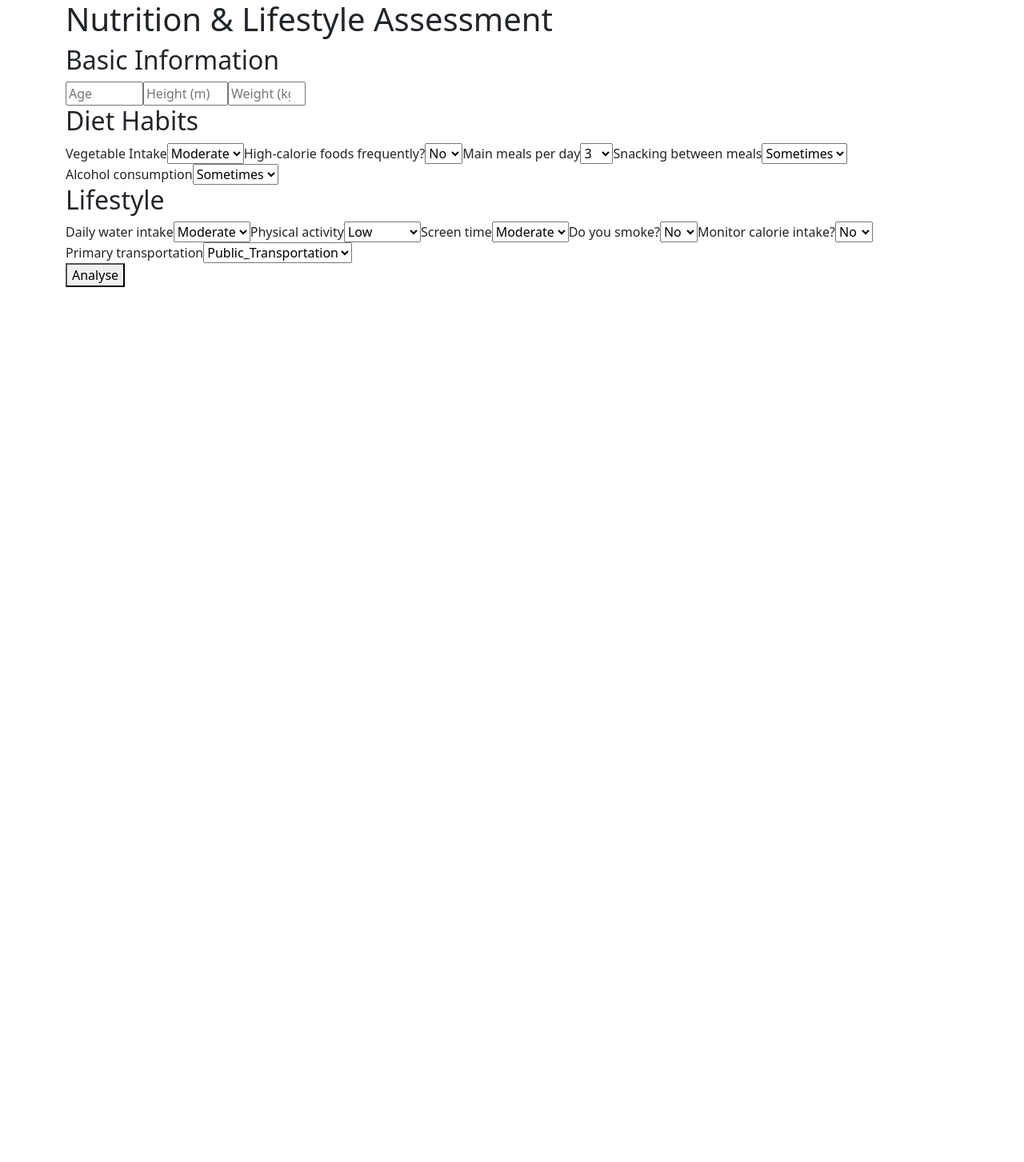
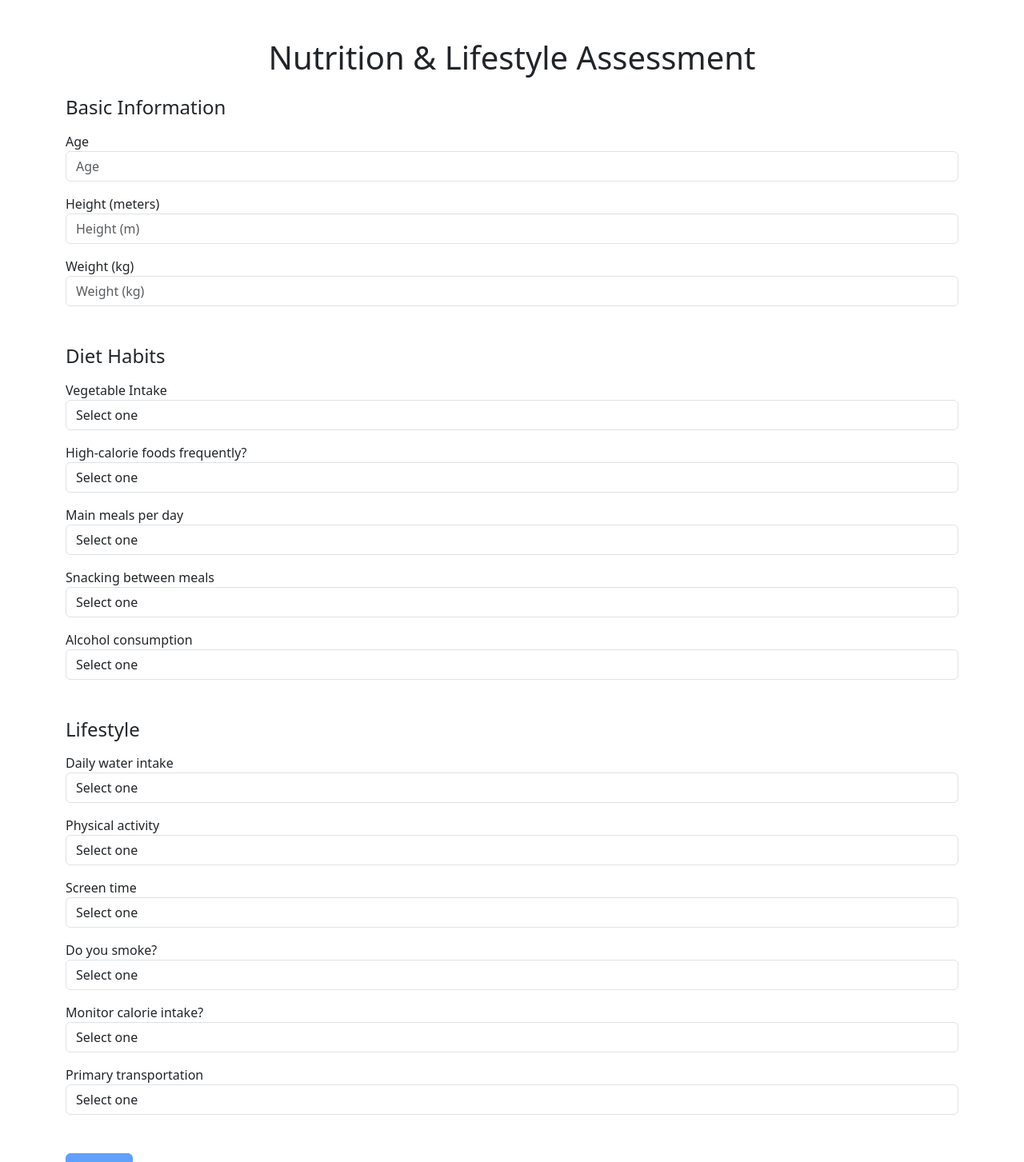
Before and after one commit to rtamb0/ai-based-food-recommendations, a Vue app in the folder frontend/: page / in a window 1280 px wide. Shown: the top 1453 px of the page at 80% size. Before the commit the page ends 800 px from the top, so only its background shows below. Built offline with nearby package versions, Linux system fonts and the light colour scheme.

Commit message:
Improve styling on Onboarding.vue

```diff
--- a/frontend/src/views/Onboarding.vue
+++ b/frontend/src/views/Onboarding.vue
@@ -1,5 +1,5 @@
 <script setup>
-import { reactive } from "vue";
+import { computed, reactive } from "vue";
 import { useRouter } from "vue-router";
 
 const router = useRouter();
@@ -8,146 +8,393 @@ const form = reactive({
   Age: null,
   Height: null,
   Weight: null,
-  FCVC: 2,
-  FAVC: "no",
-  NCP: 3,
-  CAEC: "Sometimes",
-  CH2O: 2,
-  FAF: 1,
-  TUE: 1,
-  SMOKE: "no",
-  CALC: "Sometimes",
-  MTRANS: "Public_Transportation",
-  SCC: "no",
+  FCVC: null,
+  FAVC: "",
+  NCP: null,
+  CAEC: "",
+  CH2O: null,
+  FAF: null,
+  TUE: null,
+  SMOKE: "",
+  CALC: "",
+  SCC: "",
+  MTRANS: "",
 });
 
+const touched = reactive({
+  Age: false,
+  Height: false,
+  Weight: false,
+  FCVC: false,
+  FAVC: false,
+  NCP: false,
+  CAEC: false,
+  CH2O: false,
+  FAF: false,
+  TUE: false,
+  SMOKE: false,
+  CALC: false,
+  SCC: false,
+  MTRANS: false,
+});
+
+const errors = computed(() => {
+  const e = {};
+
+  if (form.Age === null || form.Age < 1 || form.Age > 125) {
+    e.Age = "Age must be between 1 and 125";
+  }
+
+  if (form.Height === null || form.Height < 0.5 || form.Height > 2.8) {
+    e.Height = "Height must be between 0.5 and 2.8 meters";
+  }
+
+  if (form.Weight === null || form.Weight < 2 || form.Weight > 700) {
+    e.Weight = "Weight must be between 2 and 700 kg";
+  }
+
+  if (![1, 2, 3].includes(form.FCVC)) {
+    e.FCVC = "Invalid vegetable intake";
+  }
+
+  if (![1, 2, 3, 4].includes(form.NCP)) {
+    e.NCP = "Invalid meal count";
+  }
+
+  if (form.CH2O === null || form.CH2O < 1 || form.CH2O > 3) {
+    e.CH2O = "Invalid water intake";
+  }
+
+  if (form.FAF === null || form.FAF < 0 || form.FAF > 3) {
+    e.FAF = "Invalid physical activity value";
+  }
+
+  if (form.TUE === null || form.TUE < 0 || form.TUE > 2) {
+    e.TUE = "Invalid screen time value";
+  }
+
+  if (form.FAVC === "") {
+    e.FAVC = "Please select an option for high-calorie food intake";
+  }
+
+  if (form.CAEC === "") {
+    e.CAEC = "Please select an option for snacking between meals";
+  }
+
+  if (form.SMOKE === "") {
+    e.SMOKE = "Please specify if you smoke";
+  }
+
+  if (form.CALC === "") {
+    e.CALC = "Please select an option for alcohol consumption";
+  }
+
+  if (form.SCC === "") {
+    e.SCC = "Please specify if you monitor calorie intake";
+  }
+
+  if (form.MTRANS === "") {
+    e.MTRANS = "Please select your primary means of transportation";
+  }
+
+  return e;
+});
+
+const isValid = computed(() => Object.keys(errors.value).length === 0);
+
+function markTouched(field) {
+  touched[field] = true;
+}
+
 function submit() {
+  if (!isValid.value) return;
+
   localStorage.setItem("userInput", JSON.stringify(form));
   router.push("/result");
 }
 </script>
 
 <template>
-  <div class="container">
-    <h1>Nutrition & Lifestyle Assessment</h1>
+  <div class="container my-5">
+    <h1 class="text-center mb-4">Nutrition & Lifestyle Assessment</h1>
 
-    <!-- BODY -->
-    <section>
-      <h2>Basic Information</h2>
+    <!-- Basic Information Section -->
+    <section class="mb-5">
+      <h2 class="h4 mb-3">Basic Information</h2>
+      <div class="form-group mb-3">
+        <label for="age">Age</label>
         <input
+          class="form-control"
+          id="age"
           v-model.number="form.Age"
+          @blur="markTouched('Age')"
           type="number"
           placeholder="Age"
           min="1"
           max="125"
         />
+        <div v-if="touched.Age && errors.Age" class="text-danger mt-2">
+          {{ errors.Age }}
+        </div>
+      </div>
+
+      <div class="form-group mb-3">
+        <label for="height">Height (meters)</label>
         <input
+          class="form-control"
+          id="height"
           v-model.number="form.Height"
+          @blur="markTouched('Height')"
           type="number"
           min="0.5"
           max="2.8"
           step="0.01"
           placeholder="Height (m)"
         />
+        <div v-if="touched.Height && errors.Height" class="text-danger mt-2">
+          {{ errors.Height }}
+        </div>
+      </div>
+
+      <div class="form-group mb-3">
+        <label for="weight">Weight (kg)</label>
         <input
+          class="form-control"
+          id="weight"
           v-model.number="form.Weight"
+          @blur="markTouched('Weight')"
           min="2"
           max="700"
           type="number"
           placeholder="Weight (kg)"
         />
+        <div v-if="touched.Weight && errors.Weight" class="text-danger mt-2">
+          {{ errors.Weight }}
+        </div>
+      </div>
     </section>
 
-    <!-- DIET -->
-    <section>
-      <h2>Diet Habits</h2>
-
-      <label>Vegetable Intake</label>
-      <select v-model.number="form.FCVC">
+    <!-- Diet Habits Section -->
+    <section class="mb-5">
+      <h2 class="h4 mb-3">Diet Habits</h2>
+      <div class="form-group mb-3">
+        <label for="fcvc">Vegetable Intake</label>
+        <select
+          class="form-control"
+          id="fcvc"
+          v-model.number="form.FCVC"
+          @blur="markTouched('FCVC')"
+        >
+          <option disabled :value="null">Select one</option>
           <option :value="1">Low</option>
           <option :value="2">Moderate</option>
           <option :value="3">High</option>
         </select>
+        <div v-if="touched.FCVC && errors.FCVC" class="text-danger mt-2">
+          {{ errors.FCVC }}
+        </div>
+      </div>
 
-      <label>High-calorie foods frequently?</label>
-      <select v-model="form.FAVC">
+      <div class="form-group mb-3">
+        <label for="favc">High-calorie foods frequently?</label>
+        <select
+          class="form-control"
+          id="favc"
+          v-model="form.FAVC"
+          @blur="markTouched('FAVC')"
+        >
+          <option disabled value="">Select one</option>
           <option value="yes">Yes</option>
           <option value="no">No</option>
         </select>
+        <div v-if="touched.FAVC && errors.FAVC" class="text-danger mt-2">
+          {{ errors.FAVC }}
+        </div>
+      </div>
 
-      <label>Main meals per day</label>
-      <select v-model.number="form.NCP">
+      <div class="form-group mb-3">
+        <label for="ncp">Main meals per day</label>
+        <select
+          class="form-control"
+          id="ncp"
+          v-model.number="form.NCP"
+          @blur="markTouched('NCP')"
+        >
+          <option disabled :value="null">Select one</option>
           <option :value="1">1</option>
           <option :value="2">2</option>
           <option :value="3">3</option>
           <option :value="4">4+</option>
         </select>
+        <div v-if="touched.NCP && errors.NCP" class="text-danger mt-2">
+          {{ errors.NCP }}
+        </div>
+      </div>
 
-      <label>Snacking between meals</label>
-      <select v-model="form.CAEC">
+      <div class="form-group mb-3">
+        <label for="caec">Snacking between meals</label>
+        <select
+          class="form-control"
+          id="caec"
+          v-model="form.CAEC"
+          @blur="markTouched('CAEC')"
+        >
+          <option disabled value="">Select one</option>
           <option value="no">No</option>
           <option value="Sometimes">Sometimes</option>
           <option value="Frequently">Frequently</option>
           <option value="Always">Always</option>
         </select>
+        <div v-if="touched.CAEC && errors.CAEC" class="text-danger mt-2">
+          {{ errors.CAEC }}
+        </div>
+      </div>
 
-      <label>Alcohol consumption</label>
-      <select v-model="form.CALC">
+      <div class="form-group mb-3">
+        <label for="calc">Alcohol consumption</label>
+        <select
+          class="form-control"
+          id="calc"
+          v-model="form.CALC"
+          @blur="markTouched('CALC')"
+        >
+          <option disabled value="">Select one</option>
           <option value="no">No</option>
           <option value="Sometimes">Sometimes</option>
           <option value="Frequently">Frequently</option>
           <option value="Always">Always</option>
         </select>
+        <div v-if="touched.CALC && errors.CALC" class="text-danger mt-2">
+          {{ errors.CALC }}
+        </div>
+      </div>
     </section>
 
-    <!-- LIFESTYLE -->
-    <section>
-      <h2>Lifestyle</h2>
-
-      <label>Daily water intake</label>
-      <select v-model.number="form.CH2O">
+    <!-- Lifestyle Section -->
+    <section class="mb-5">
+      <h2 class="h4 mb-3">Lifestyle</h2>
+      <div class="form-group mb-3">
+        <label for="ch2o">Daily water intake</label>
+        <select
+          class="form-control"
+          id="ch2o"
+          v-model.number="form.CH2O"
+          @blur="markTouched('CH2O')"
+        >
+          <option disabled :value="null">Select one</option>
           <option :value="1">Low</option>
           <option :value="2">Moderate</option>
           <option :value="3">High</option>
         </select>
+        <div v-if="touched.CH2O && errors.CH2O" class="text-danger mt-2">
+          {{ errors.CH2O }}
+        </div>
+      </div>
 
-      <label>Physical activity</label>
-      <select v-model.number="form.FAF">
+      <div class="form-group mb-3">
+        <label for="faf">Physical activity</label>
+        <select
+          class="form-control"
+          id="faf"
+          v-model.number="form.FAF"
+          @blur="markTouched('FAF')"
+        >
+          <option disabled :value="null">Select one</option>
           <option :value="0">None</option>
           <option :value="1">Low</option>
           <option :value="2">Moderate</option>
           <option :value="3">High</option>
         </select>
+        <div v-if="touched.FAF && errors.FAF" class="text-danger mt-2">
+          {{ errors.FAF }}
+        </div>
+      </div>
 
-      <label>Screen time</label>
-      <select v-model.number="form.TUE">
+      <div class="form-group mb-3">
+        <label for="tue">Screen time</label>
+        <select
+          class="form-control"
+          id="tue"
+          v-model.number="form.TUE"
+          @blur="markTouched('TUE')"
+        >
+          <option disabled :value="null">Select one</option>
           <option :value="0">Low</option>
           <option :value="1">Moderate</option>
           <option :value="2">High</option>
         </select>
+        <div v-if="touched.TUE && errors.TUE" class="text-danger mt-2">
+          {{ errors.TUE }}
+        </div>
+      </div>
 
-      <label>Do you smoke?</label>
-      <select v-model="form.SMOKE">
+      <div class="form-group mb-3">
+        <label for="smoke">Do you smoke?</label>
+        <select
+          class="form-control"
+          id="smoke"
+          v-model="form.SMOKE"
+          @blur="markTouched('SMOKE')"
+        >
+          <option disabled value="">Select one</option>
           <option value="yes">Yes</option>
           <option value="no">No</option>
         </select>
+        <div v-if="touched.SMOKE && errors.SMOKE" class="text-danger mt-2">
+          {{ errors.SMOKE }}
+        </div>
+      </div>
 
-      <label>Monitor calorie intake?</label>
-      <select v-model="form.SCC">
+      <div class="form-group mb-3">
+        <label for="scc">Monitor calorie intake?</label>
+        <select
+          class="form-control"
+          id="scc"
+          v-model="form.SCC"
+          @blur="markTouched('SCC')"
+        >
+          <option disabled value="">Select one</option>
           <option value="yes">Yes</option>
           <option value="no">No</option>
         </select>
+        <div v-if="touched.SCC && errors.SCC" class="text-danger mt-2">
+          {{ errors.SCC }}
+        </div>
+      </div>
 
-      <label>Primary transportation</label>
-      <select v-model="form.MTRANS">
-        <option>Public_Transportation</option>
-        <option>Automobile</option>
-        <option>Walking</option>
-        <option>Motorbike</option>
-        <option>Bicycle</option>
+      <div class="form-group mb-3">
+        <label for="mtrans">Primary transportation</label>
+        <select
+          class="form-control"
+          id="mtrans"
+          v-model="form.MTRANS"
+          @blur="markTouched('MTRANS')"
+        >
+          <option disabled value="">Select one</option>
+          <option value="Public_Transportation">Public Transportation</option>
+          <option value="Automobile">Automobile</option>
+          <option value="Walking">Walking</option>
+          <option value="Motorbike">Motorbike</option>
+          <option value="Bicycle">Bicycle</option>
         </select>
+        <div v-if="touched.MTRANS && errors.MTRANS" class="text-danger mt-2">
+          {{ errors.MTRANS }}
+        </div>
+      </div>
     </section>
 
-    <button @click="submit">Analyse</button>
+    <button
+      @click="submit"
+      :disabled="!isValid"
+      class="btn btn-primary btn-block"
+    >
+      Analyse
+    </button>
   </div>
 </template>
+
+<style scoped>
+.text-danger {
+  font-size: 0.875rem;
+}
+</style>
```
Lines whose indentation alone changed are shown as unchanged.
